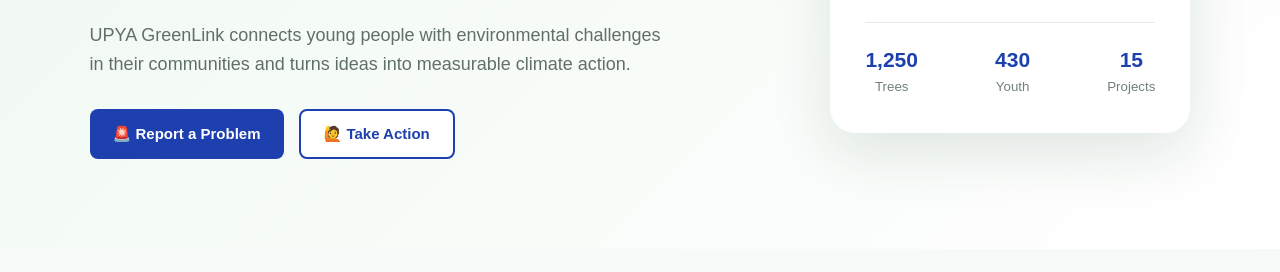
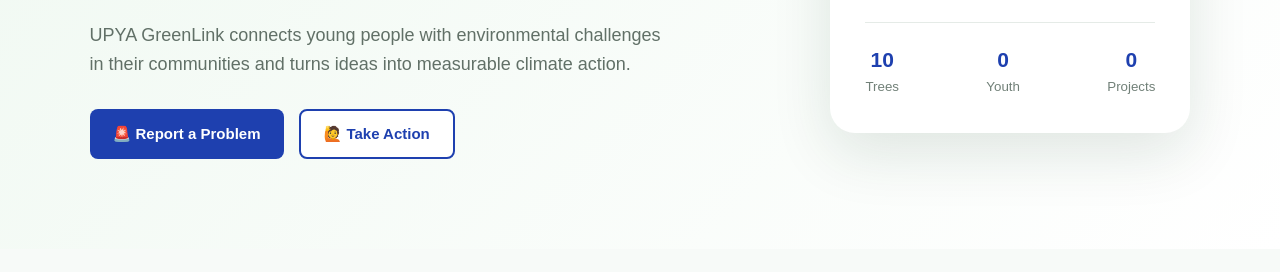
Before and after one commit to upyakenyaorg/green-link, a plain HTML site: page index.html in a window 1280 px wide. Shown: the part 528-800 px from the top of the page. Drawn offline with Linux system fonts and the light colour scheme.

Commit message:
Update index.html

```diff
--- a/index.html
+++ b/index.html
@@ -71,17 +71,17 @@
         <div class="mini-stats">
 
             <div>
-                <strong>1,250</strong>
+                <strong>10</strong>
                 <small>Trees</small>
             </div>
 
             <div>
-                <strong>430</strong>
+                <strong>0</strong>
                 <small>Youth</small>
             </div>
 
             <div>
-                <strong>15</strong>
+                <strong>0</strong>
                 <small>Projects</small>
             </div>
 
```
